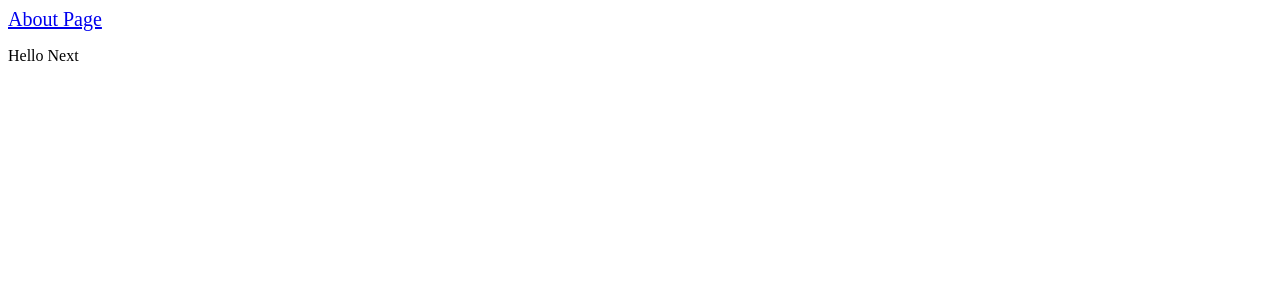
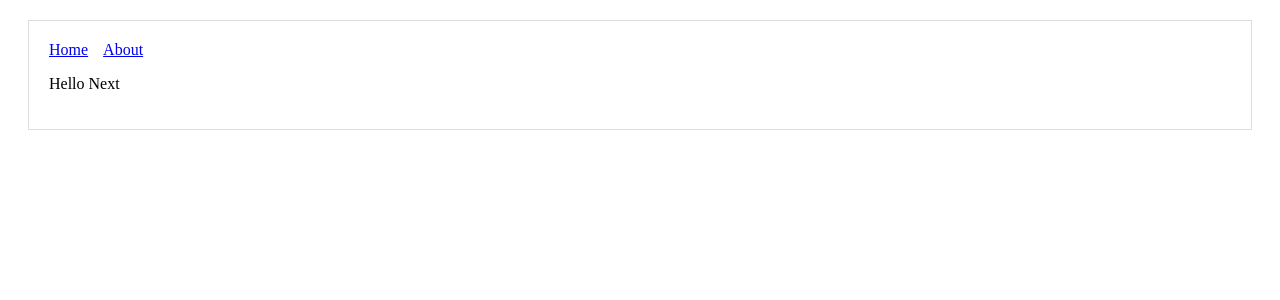
Before and after one commit to ngr-react/hello-next-old, a Next.js app: page / in a window 1280 px wide. Shown: the top 300 px of the page. Built offline with nearby package versions, Linux system fonts and the light colour scheme.

Commit message:
Definition of Layout component shared by pages

```diff
--- /dev/null
+++ b/components/Header.js
@@ -0,0 +1,18 @@
+import Link from 'next/link'
+
+const linkStyle = {
+  marginRight: 15
+}
+
+const Header = () => (
+    <div>
+        <Link href="/">
+          <a style={linkStyle}>Home</a>
+        </Link>
+        <Link href="/about">
+          <a style={linkStyle}>About</a>
+        </Link>
+    </div>
+)
+
+export default Header
--- /dev/null
+++ b/components/MyLayout.js
@@ -0,0 +1,16 @@
+import Header from './Header'
+
+const layoutStyle = {
+    margin: 20,
+    padding: 20,
+    border: '1px solid #DDD'
+}
+
+const Layout = (props) => (
+    <div style={layoutStyle}>
+        <Header />
+        {props.children}
+    </div>
+)
+
+export default Layout
--- a/pages/index.js
+++ b/pages/index.js
@@ -1,12 +1,9 @@
-import Link from 'next/link'
+import Layout from '../components/MyLayout'
 
 const Index = () => (
-    <div>
-        <Link href="/about">
-            <a style={{ fontSize: 20 }}>About Page</a>
-        </Link>
+    <Layout>
         <p>Hello Next</p>
-    </div>
+    </Layout>
 )
 
 export default Index
```
Also changed, not shown: pages/about.js (+7 -3 lines).
